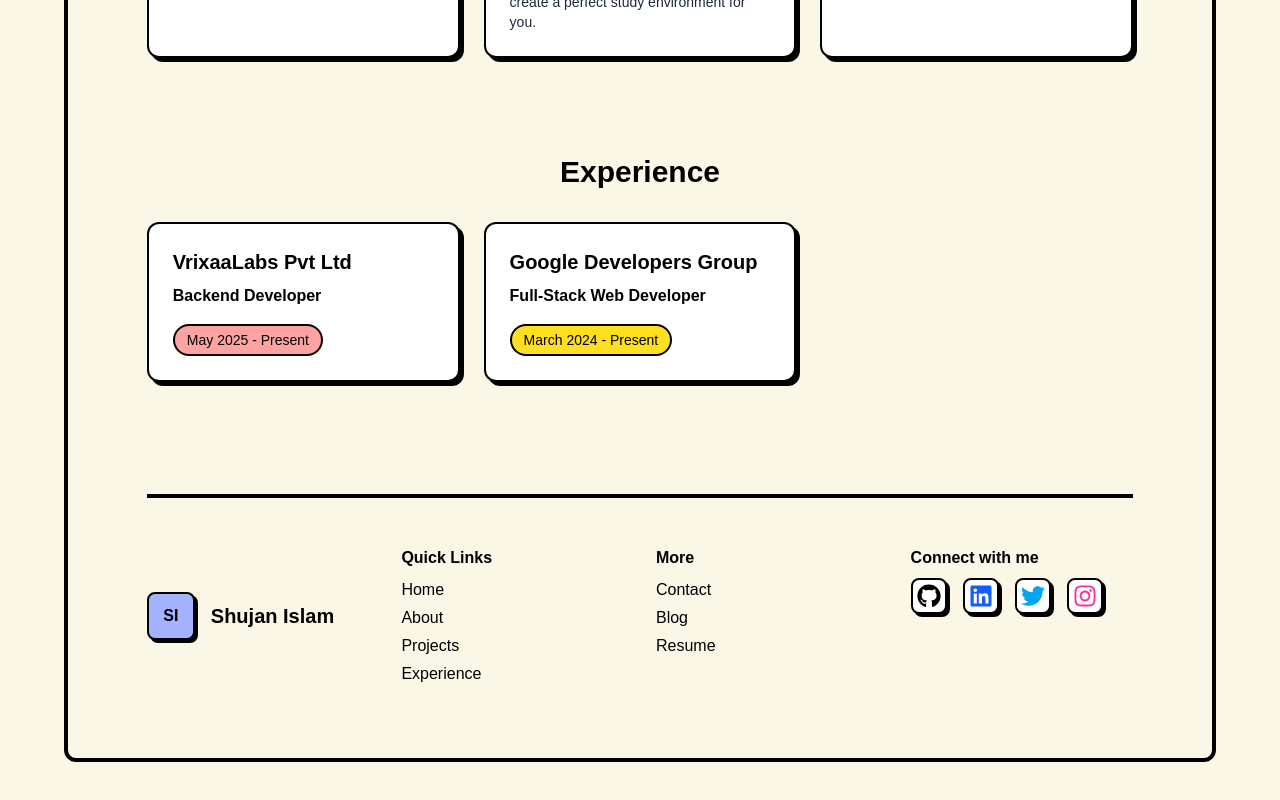
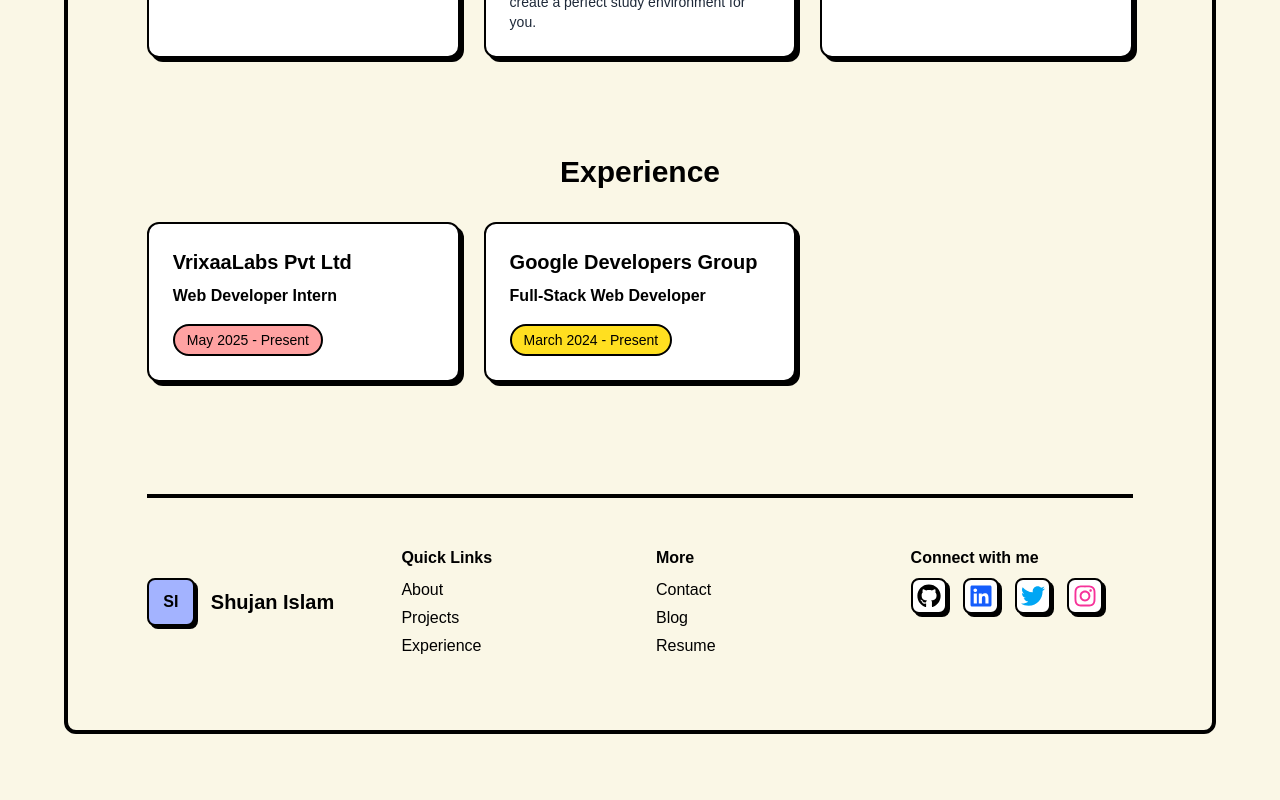
Before and after one commit to shujanislam/portfolio, a Next.js app: page / in a window 1280 px wide. Shown: the part 942-1742 px from the top of the page. Built offline with nearby package versions, Linux system fonts and the light colour scheme.

Commit message:
added links to social media and resume

```diff
--- a/src/app/components/Experience.tsx
+++ b/src/app/components/Experience.tsx
@@ -2,7 +2,7 @@
   const experiences = [
     {
       company: "VrixaaLabs Pvt Ltd",
-      position: "Backend Developer",
+      position: "Web Developer Intern",
       duration: "May 2025 - Present",
       color: "bg-red-300",
     },
--- a/src/app/components/Footer.tsx
+++ b/src/app/components/Footer.tsx
@@ -15,7 +15,6 @@
       <div>
         <p className="font-bold mb-2">Quick Links</p>
         <ul className="space-y-1">
-          <li><a href="#home" className="hover:underline">Home</a></li>
           <li><a href="#about" className="hover:underline">About</a></li>
           <li><a href="#projects" className="hover:underline">Projects</a></li>
           <li><a href="#experience" className="hover:underline">Experience</a></li>
@@ -28,7 +27,7 @@
         <ul className="space-y-1">
           <li><a href="#contact" className="hover:underline">Contact</a></li>
           <li><a href="#blog" className="hover:underline">Blog</a></li>
-          <li><a href="#resume" className="hover:underline">Resume</a></li>
+          <li><a href="https://drive.google.com/file/d/1tMy7VASt5ZMwGQTidx0MHvcv8lDgaFed/view?usp=sharing" target="_blank" className="hover:underline">Resume</a></li>
         </ul>
       </div>
 
--- a/src/app/components/HeroSection.tsx
+++ b/src/app/components/HeroSection.tsx
@@ -1,14 +1,16 @@
 const HeroSection = () => {
   return (
-    <div className="w-[90%] mx-auto text-center py-12">
+    <div className="w-[90%] mx-auto text-center py-12" id="about">
       <p className="text-lg text-black">Hi, I'm Shujan Islam</p>
       <p className="text-4xl font-bold text-black mt-4">I BUILD SCALABLE WEB APPS.</p>
       <p className="text-lg text-black mt-4">
         I'm a full stack web developer, building fast and scalable web apps making user experience much better.
       </p>
-      <button className="mt-6 px-8 py-3 bg-yellow-500 text-black font-bold border-2 border-black rounded-full hover:bg-yellow-400 transition-all">
-        Start Growing
-      </button>
+      <a href="https://linkedin.com/in/shujan-islam-954236318" target="_blank">
+        <button className="mt-6 px-8 py-3 bg-yellow-500 text-black font-bold border-2 border-black rounded-full hover:bg-yellow-400 transition-all">
+          Start Growing
+        </button>
+      </a>
     </div>
   );
 }
```
